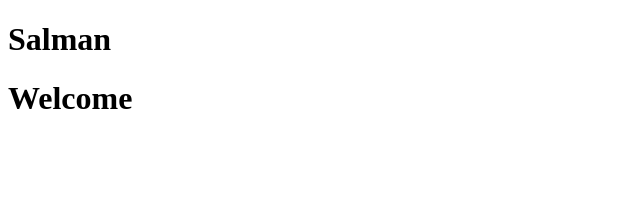
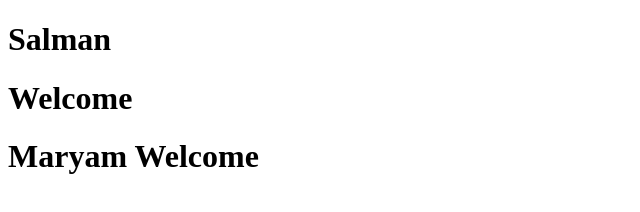
Before and after one commit to fullstacksalman/salmanslab, a plain HTML site: page frontend/index.html in a window 1280 px wide. Shown: the whole page, without its empty margins (0-640 px from the left). Drawn offline with Linux system fonts and the light colour scheme.

Commit message:
Maryam Welcome Here

```diff
--- a/frontend/index.html
+++ b/frontend/index.html
@@ -8,5 +8,6 @@
 <body>
     <h1>Salman</h1>
     <h1>Welcome</h1>
+    <h1>Maryam Welcome</h1>
 </body>
 </html>
```
